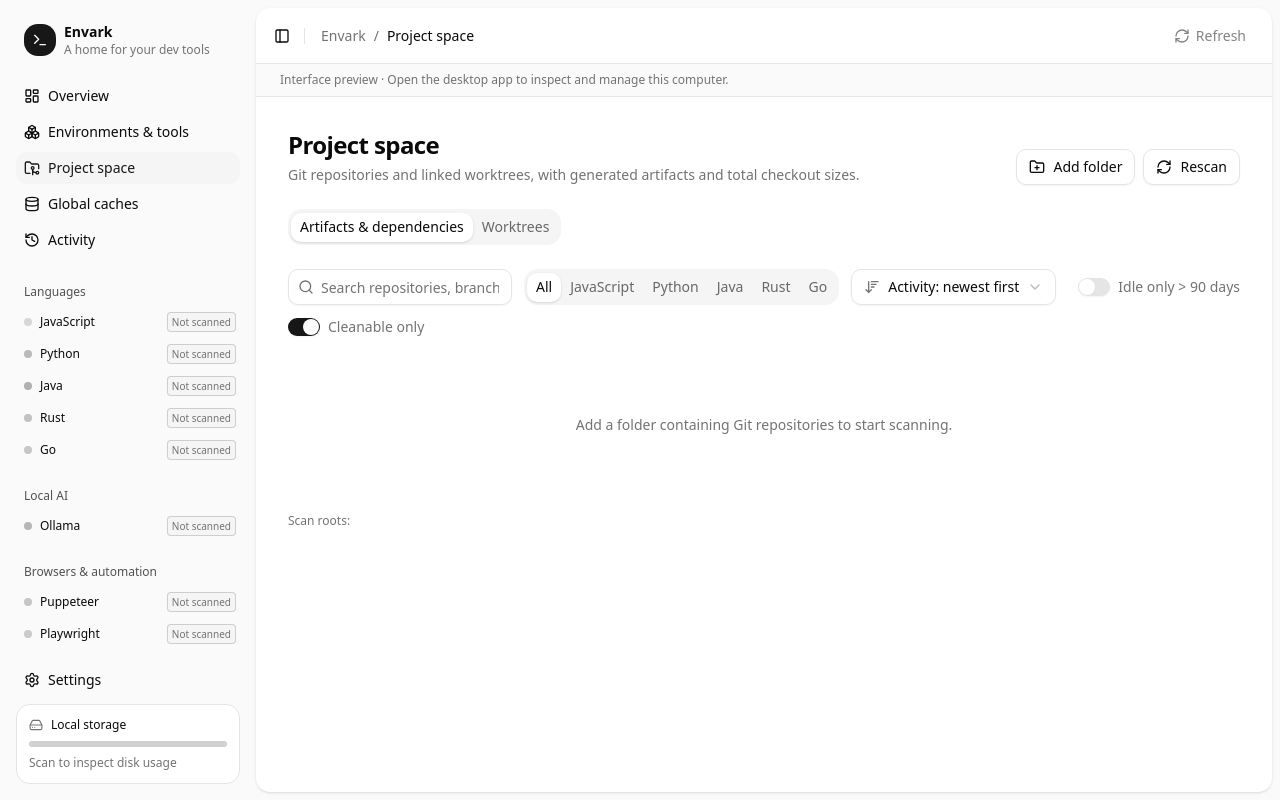
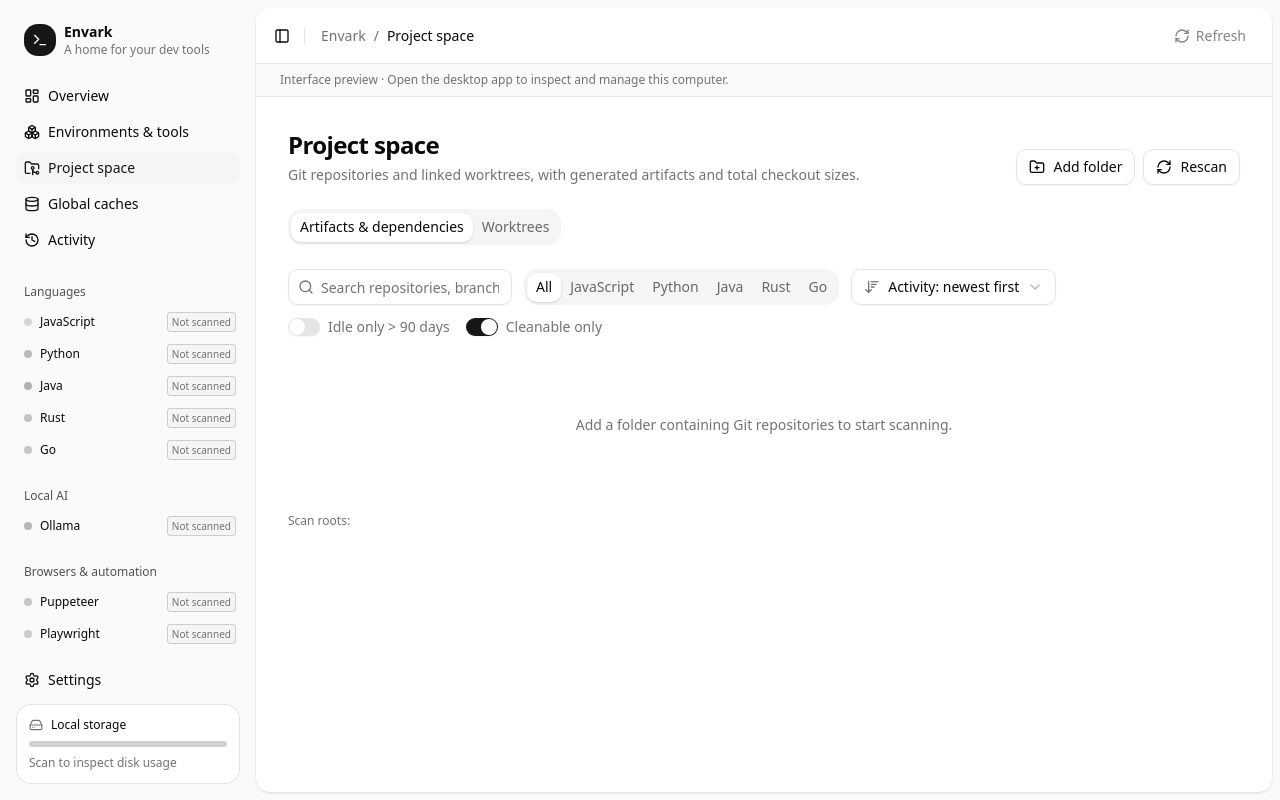
Before and after one commit to felixpy/envark, a React (Vite) app: page / in a window 1280 px wide. Both pictures are taken after a click on the button "Project space". Built offline with nearby package versions, Linux system fonts and the light colour scheme.

Commit message:
fix(projects): align filters and scope worktree folding

```diff
--- a/src/components/ProjectTable.tsx
+++ b/src/components/ProjectTable.tsx
@@ -109,7 +109,7 @@
                 mode === 'worktrees'
                   ? eligibleWorktrees(group).map((w) => w.id)
                   : family.flatMap(eligibleArtifacts).map((a) => a.id)
-              const expanded = !collapsed.has(group.repository.id)
+              const expanded = mode === 'artifacts' || !collapsed.has(group.repository.id)
               return (
                 <Fragment key={group.repository.id}>
                   <WorkspaceRow
@@ -136,7 +136,7 @@
                         : undefined
                     }
                     disclosure={
-                      group.children.length ? (
+                      mode === 'worktrees' && group.children.length ? (
                         <Button
                           variant="ghost"
                           size="sm"
--- a/src/views/Projects.tsx
+++ b/src/views/Projects.tsx
@@ -142,7 +142,7 @@
             <SelectItem value="size-asc">{t('占用：从小到大', 'Size: smallest first')}</SelectItem>
           </SelectContent>
         </Select>
-        {parents.length > 0 && (
+        {mode === 'worktrees' && parents.length > 0 && (
           <Button
             variant="outline"
             size="sm"
@@ -163,7 +163,8 @@
               : t('展开 worktree', 'Expand worktrees')}
           </Button>
         )}
-        <label className="ml-auto flex items-center gap-2 text-sm text-muted-foreground">
+        <div className="flex flex-wrap items-center gap-4">
+          <label className="flex items-center gap-2 text-sm text-muted-foreground">
             <Switch
               aria-label={t('仅闲置', 'Idle only')}
               checked={idleOnly}
@@ -179,6 +180,7 @@
             />
             {t('仅可清理', 'Cleanable only')}
           </label>
+        </div>
       </div>
       {groups.length ? (
         <ProjectTable
```
Also changed, not shown: 1 other file (tests, documents, lock files or other folders). Lines whose indentation alone changed are shown as unchanged.
